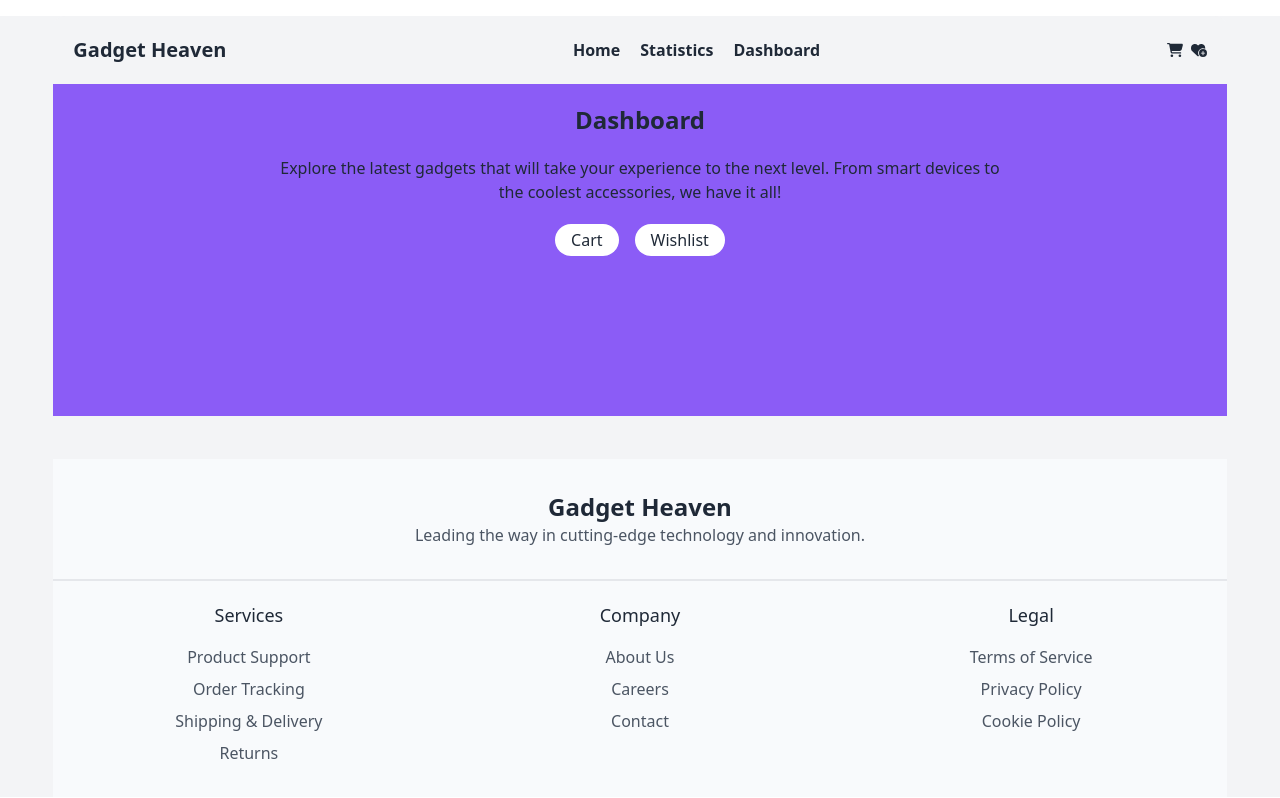
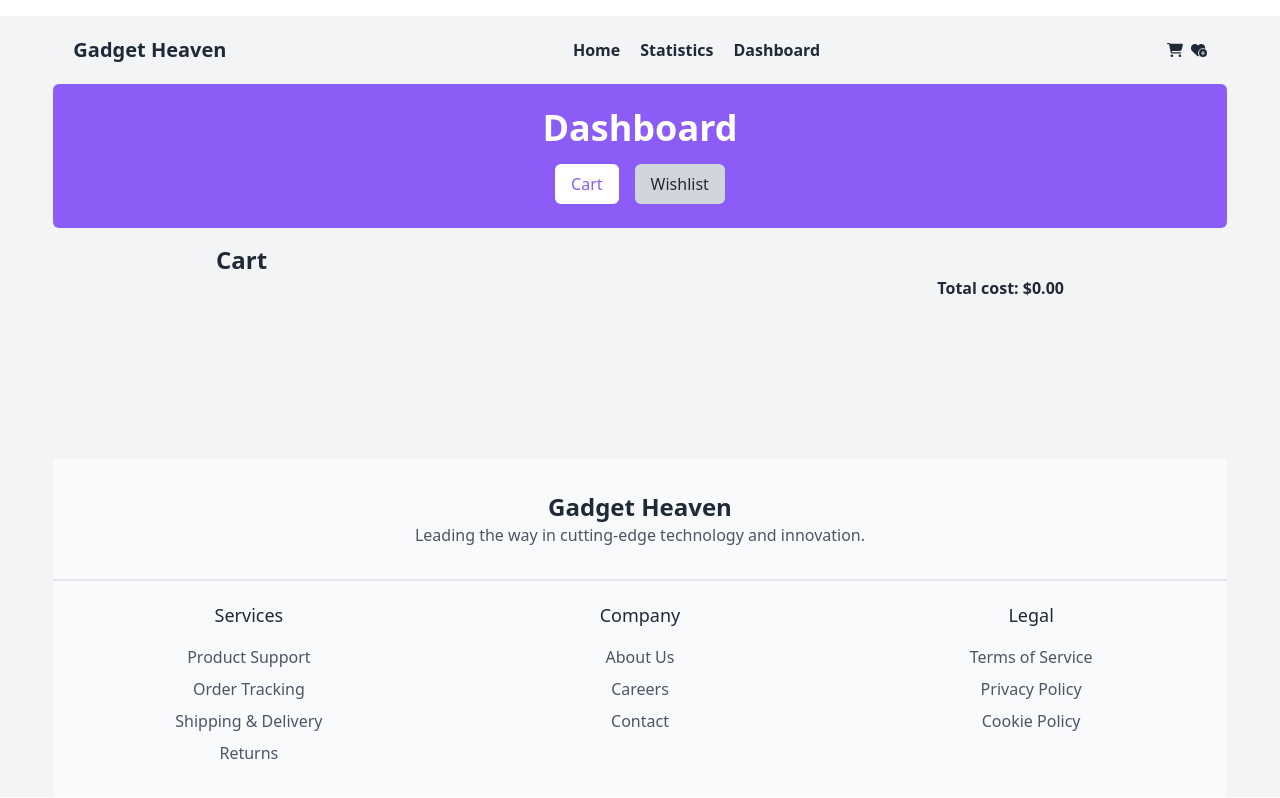
Before and after one commit to omarFaruk99/teamProject, a React (Vite) app: page /Dashboard in a window 1280 px wide. Built offline with nearby package versions, Linux system fonts and the light colour scheme.

Commit message:
add functionaliy to 'cart' and 'wishlist' button

```diff
--- a/src/assets/Component/Cart/Cart.jsx
+++ b/src/assets/Component/Cart/Cart.jsx
@@ -1,9 +1,42 @@
+// Cart.jsx
+
+import { FaTrash } from "react-icons/fa";
+import { useCart } from "../CartContext/CartContext";
+
 const Cart = () => {
+  const { cartItems, removeFromCart } = useCart();
+
+  const totalCost = cartItems.reduce((acc, item) => acc + item.price, 0);
+
   return (
+    <div className="p-4">
+      <h2 className="text-2xl font-bold">Cart</h2>
+      <p className="text-right font-semibold">
+        Total cost: ${totalCost.toFixed(2)}
+      </p>
+      {cartItems.map((item) => (
+        <div
+          key={item.product_id}
+          className="flex items-center justify-between border-b p-4 bg-white mb-2 rounded-lg"
+        >
+          <img
+            src={item.product_image}
+            alt={item.product_title}
+            className="w-20 h-20 rounded-md"
+          />
           <div>
-        <h2 className="text-2xl font-bold">Your Cart</h2>
-        <p>Here are the items you have added to your cart.</p>
-        {/* Add your cart items display logic here */}
+            <h3 className="font-bold">{item.product_title}</h3>
+            <p>{item.description}</p>
+            <p className="font-semibold">Price: ${item.price}</p>
+          </div>
+          <button
+            onClick={() => removeFromCart(item.product_id)}
+            className="text-red-500"
+          >
+            <FaTrash />
+          </button>
+        </div>
+      ))}
     </div>
   );
 };
--- /dev/null
+++ b/src/assets/Component/CartContext/CartContext.jsx
@@ -0,0 +1,36 @@
+// CartContext.js
+import { createContext, useContext, useState } from "react";
+
+// Create context
+const CartContext = createContext();
+
+// Custom hook to use cart context
+export const useCart = () => {
+  return useContext(CartContext);
+};
+
+// Cart provider component
+export const CartProvider = ({ children }) => {
+  const [cartItems, setCartItems] = useState([]);
+
+  // Function to add an item to the cart
+  const addToCart = (product) => {
+    setCartItems((prevItems) => [...prevItems, product]);
+  };
+
+  // Function to remove an item from the cart
+  const removeFromCart = (productId) => {
+    setCartItems((prevItems) =>
+      prevItems.filter((item) => item.product_id !== productId)
+    );
+  };
+
+  // Context value
+  const value = {
+    cartItems,
+    addToCart,
+    removeFromCart,
+  };
+
+  return <CartContext.Provider value={value}>{children}</CartContext.Provider>;
+};
--- a/src/assets/Component/Dashboard/Dashboard.jsx
+++ b/src/assets/Component/Dashboard/Dashboard.jsx
@@ -1,52 +1,51 @@
-import { useState } from "react";
-import Cart from "../Cart/Cart";
-import Wishlist from "../Wishlist/Wishlist";
+import React, { useState } from "react";
+import Cart from "../Cart/Cart"; // Assuming you have a Cart component
+import Wishlist from "../Wishlist/Wishlist"; // Assuming you have a Wishlist component
 
 const Dashboard = () => {
-  const [showCart, setShowCart] = useState(false); // State to show/hide cart
-  const [showWishlist, setShowWishlist] = useState(false); // State to show/hide wishlist
+  // State to manage active view
+  const [activeView, setActiveView] = useState("cart"); // Default to "cart"
 
-  // Toggle functions
-  const toggleCart = () => {
-    setShowCart(true); // Show cart content
-    setShowWishlist(false); // Hide wishlist content if it's open
+  // Handlers to change the active view
+  const showCart = () => {
+    setActiveView("cart");
   };
 
-  const toggleWishlist = () => {
-    setShowWishlist(true); // Show wishlist content
-    setShowCart(false); // Hide cart content if it's open
+  const showWishlist = () => {
+    setActiveView("wishlist");
   };
 
   return (
-    <div>
-      <div className="bg-violet-500 text-center space-y-5 pb-40 pt-5">
-        <h2 className="text-2xl font-bold">Dashboard</h2>
-        <p>
-          Explore the latest gadgets that will take your experience to the next
-          level. From smart devices to <br /> the coolest accessories, we have
-          it all!
-        </p>
-        <div className="space-x-4">
+    <div className="flex flex-col">
+      <div className="bg-violet-500 p-6 rounded-md w-full">
+        <h2 className="text-4xl font-bold text-white mb-4 text-center">
+          Dashboard
+        </h2>
+        <div className="flex space-x-4 justify-center">
           <button
-            onClick={toggleCart}
-            className="bg-white rounded-3xl px-4 py-1"
+            onClick={showCart}
+            className={`px-4 py-2 rounded-md ${
+              activeView === "cart" ? "bg-white text-violet-500" : "bg-gray-300"
+            }`}
           >
             Cart
           </button>
           <button
-            onClick={toggleWishlist}
-            className="bg-white rounded-3xl px-4 py-1"
+            onClick={showWishlist}
+            className={`px-4 py-2 rounded-md ${
+              activeView === "wishlist"
+                ? "bg-white text-violet-500"
+                : "bg-gray-300"
+            }`}
           >
             Wishlist
           </button>
         </div>
       </div>
-      {/* Conditional Rendering for Cart and Wishlist */}
-      <div className="mt-5">
-        {showCart && <Cart></Cart>}
-        {/* Display Cart component if showCart is true */}
-        {showWishlist && <Wishlist></Wishlist>}
-        {/* Display Wishlist component if showWishlist is true */}
+
+      <div className="w-9/12 mx-auto">
+        {/* Render the active view */}
+        {activeView === "cart" ? <Cart /> : <Wishlist />}
       </div>
     </div>
   );
--- a/src/assets/Component/ProductsDetails/ProductDetails.jsx
+++ b/src/assets/Component/ProductsDetails/ProductDetails.jsx
@@ -3,10 +3,14 @@
 import { useParams, useLoaderData } from "react-router-dom";
 import { MdOutlineStarPurple500 } from "react-icons/md";
 import { FaHeart } from "react-icons/fa";
+import { useCart } from "../CartContext/CartContext";
+import { useWishlist } from "../WishlistContext/WishlistContext";
 
 const ProductDetails = () => {
   const { productId } = useParams();
   const products = useLoaderData(); // Gets data from the loader
+  const { addToCart } = useCart();
+  const { addToWishlist } = useWishlist(); // Access addToWishlist function
 
   const product = products.find((p) => p.product_id === productId);
 
@@ -68,12 +72,18 @@ const ProductDetails = () => {
               </div>
               <div>
                 <div className="flex items-center space-x-2 mt-2">
-                  <button className="border-2 border-violet-500 p-1 rounded-2xl px-3 bg-violet-100">
+                  <button
+                    onClick={() => addToCart(product)}
+                    className="border-2 border-violet-500 p-1 rounded-2xl px-3 bg-violet-100"
+                  >
                     Add to Cart
                   </button>
-                  <div className="WishList">
+                  <button
+                    onClick={() => addToWishlist(product)}
+                    className="wishlist-button"
+                  >
                     <FaHeart color="red" size={30} />
-                  </div>
+                  </button>
                 </div>
               </div>
             </div>
--- a/src/assets/Component/Wishlist/Wishlist.jsx
+++ b/src/assets/Component/Wishlist/Wishlist.jsx
@@ -1,9 +1,38 @@
+import { useWishlist } from "../WishlistContext/WishlistContext";
+import { FaTrash } from "react-icons/fa";
+
 const Wishlist = () => {
+  const { wishlistItems, removeFromWishlist } = useWishlist();
+
   return (
+    <div className="p-4">
+      <h2 className="text-2xl font-bold">Wishlist</h2>
+      {wishlistItems.length === 0 ? (
+        <p>Your wishlist is empty.</p>
+      ) : (
+        wishlistItems.map((item) => (
+          <div
+            key={item.product_id}
+            className="flex items-center justify-between border-b p-4 bg-white mb-2 rounded-lg"
+          >
+            <img
+              src={item.product_image}
+              alt={item.product_title}
+              className="w-20 h-20 rounded-md"
+            />
             <div>
-        <h2 className="text-2xl font-bold">Your Wishlist</h2>
-        <p>Here are the items you have added to your wishlist.</p>
-        {/* Add your wishlist items display logic here */}
+              <h3 className="font-semibold text-lg">{item.product_title}</h3>
+              <p>{item.description}</p>
+            </div>
+            <button
+              onClick={() => removeFromWishlist(item.product_id)}
+              className="text-red-500"
+            >
+              <FaTrash />
+            </button>
+          </div>
+        ))
+      )}
     </div>
   );
 };
--- /dev/null
+++ b/src/assets/Component/WishlistContext/WishlistContext.jsx
@@ -0,0 +1,36 @@
+import React, { createContext, useContext, useState } from "react";
+
+// Create Wishlist context
+const WishlistContext = createContext();
+
+// Custom hook to use the wishlist context
+export const useWishlist = () => useContext(WishlistContext);
+
+export const WishlistProvider = ({ children }) => {
+  const [wishlistItems, setWishlistItems] = useState([]);
+
+  // Function to add an item to the wishlist
+  const addToWishlist = (item) => {
+    setWishlistItems((prevItems) => {
+      // Avoid duplicates in the wishlist
+      if (prevItems.find((product) => product.product_id === item.product_id)) {
+        return prevItems;
+      }
+      return [...prevItems, item];
+    });
+  };
+
+  const removeFromWishlist = (productId) => {
+    setWishlistItems(
+      wishlistItems.filter((item) => item.product_id !== productId)
+    );
+  };
+
+  return (
+    <WishlistContext.Provider
+      value={{ wishlistItems, addToWishlist, removeFromWishlist }}
+    >
+      {children}
+    </WishlistContext.Provider>
+  );
+};
```
Also changed, not shown: src/main.jsx (+9 -1 lines). Lines whose indentation alone changed are shown as unchanged.
